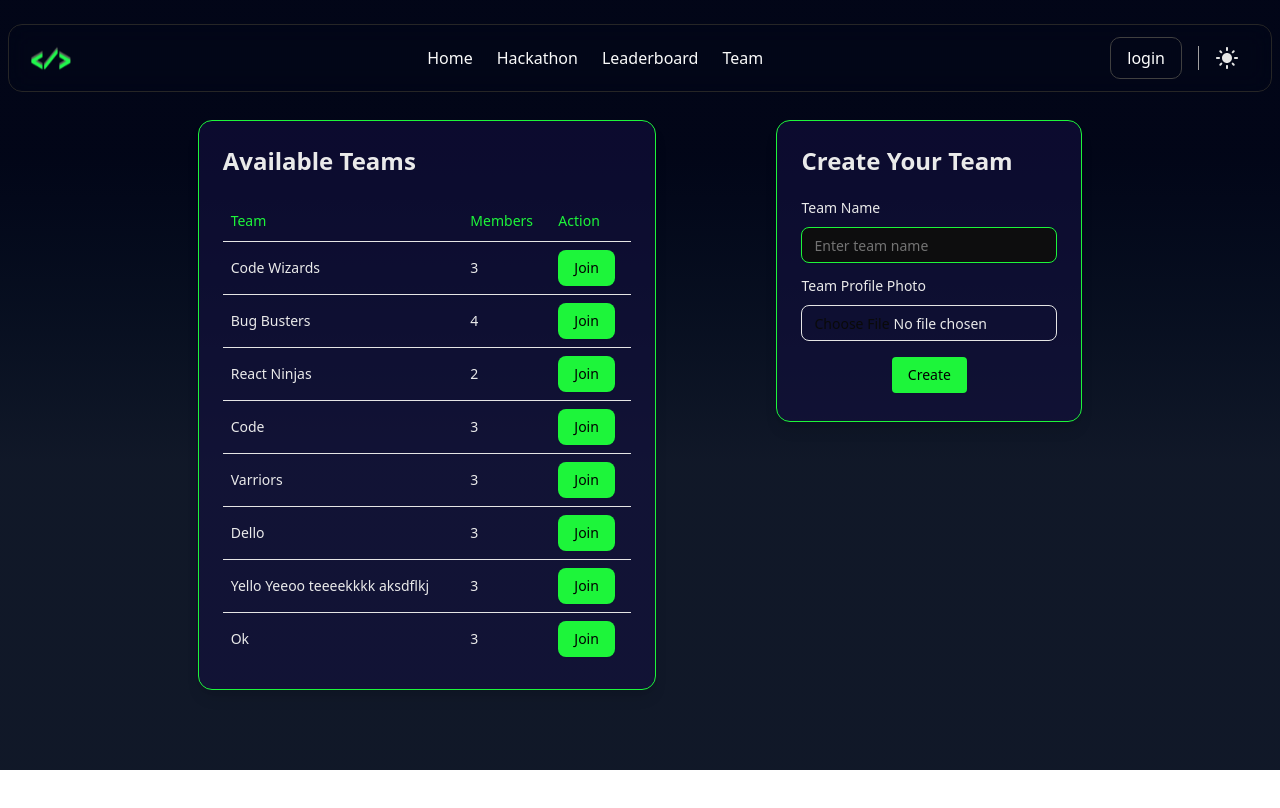
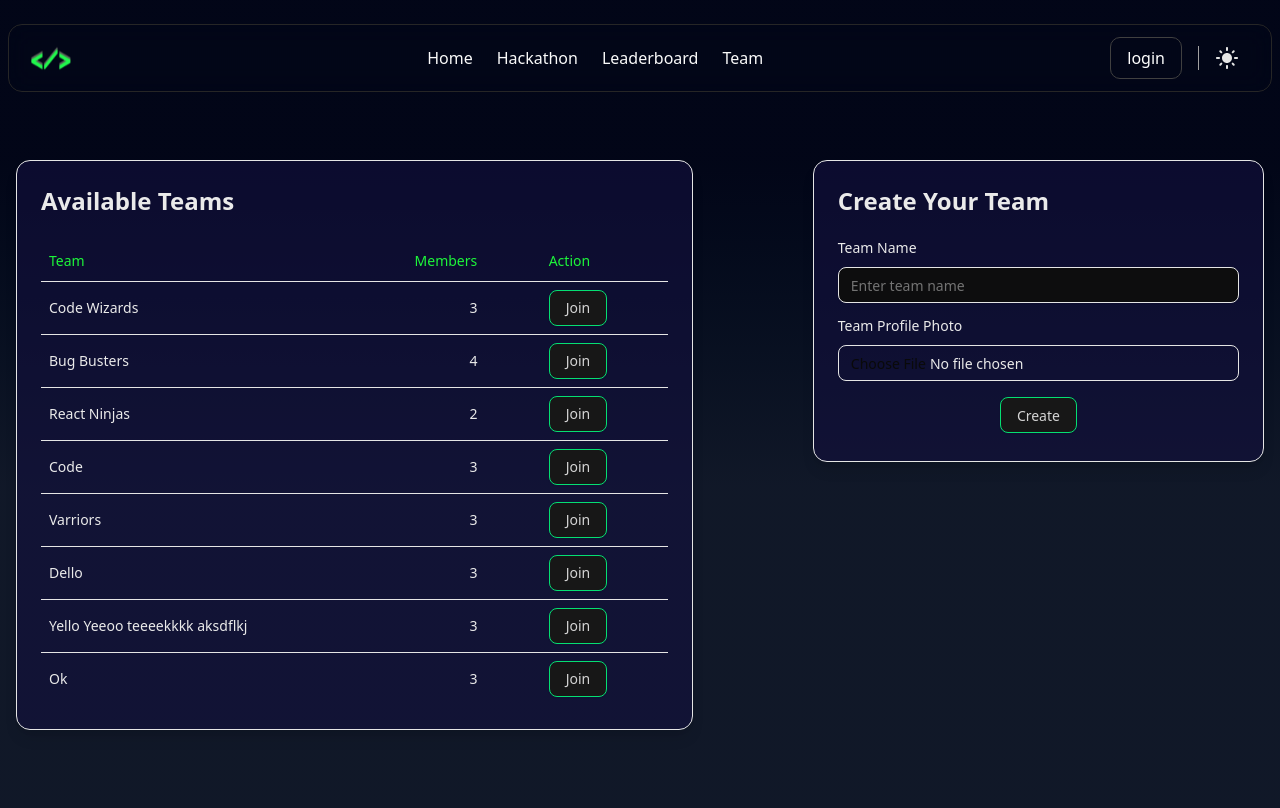
Before and after one commit to One-Project-One-Week/DevLeague-Frontend, a Next.js app in the folder devleague/: page /team in a window 1280 px wide. Built offline with nearby package versions, Linux system fonts and the light colour scheme.

Commit message:
Update team columns styles, padding error, hover

```diff
--- a/devleague/app/(root)/team/page.jsx
+++ b/devleague/app/(root)/team/page.jsx
@@ -77,8 +77,7 @@ export default function TeamPage() {
   }
 
   return (
-    <section className="max-w-7xl mx-auto px-4 flex flex-col p-20">
-      <div className="max-w-7xl mx-auto px-4 mt-10">
+    <section className="max-w-7xl mx-auto px-4 flex flex-col pt-40 pb-20">
       <div className="flex flex-col lg:flex-row gap-30">
         {/* Left Column */}
         <motion.div
@@ -87,7 +86,7 @@ export default function TeamPage() {
           initial={{ opacity: 0, x: -100 }}
           transition={{ duration: 1 }}
         >
-            <motion.div className="rounded-xl p-6 shadow-lg border border-[#1DF53A] bg-[#130F3F]/60">
+          <motion.div className="rounded-xl p-6 shadow-lg border bg-[#130F3F]/60">
             <h3 className="text-2xl font-semibold text-[#EAEAEA] mb-6">
               Available Teams
             </h3>
@@ -105,12 +104,14 @@ export default function TeamPage() {
                 {mockTeams.map((team, idx) => (
                   <TableRow key={team.id}>
                     <TableCell>{team.name}</TableCell>
-                      <TableCell>{team.members}</TableCell>
+                    <TableCell className="text-center">
+                      {team.members}
+                    </TableCell>
                     {!hasTeam && (
                       <TableCell>
                         <AlertDialog>
                           <AlertDialogTrigger asChild>
-                              <Button className="bg-[#1DF53A] text-black hover:bg-[#17c72f]">
+                            <Button className="text-sm text-neutral-300 border border-green-400 hover:bg-[#17c72f]">
                               Join
                             </Button>
                           </AlertDialogTrigger>
@@ -144,7 +145,7 @@ export default function TeamPage() {
           initial={{ opacity: 0, x: 100 }}
           transition={{ duration: 1 }}
         >
-            <motion.div className="rounded-xl p-6 shadow-lg border border-[#1DF53A] bg-[#130F3F]/60">
+          <motion.div className="rounded-xl p-6 shadow-lg border bg-[#130F3F]/60">
             {!hasTeam ? (
               <>
                 <h3 className="text-2xl font-semibold text-[#EAEAEA] mb-6">
@@ -155,7 +156,7 @@ export default function TeamPage() {
                   <div>
                     <Label className="text-[#EAEAEA] mb-3">Team Name</Label>
                     <Input
-                        className="bg-[#0D0D0E] border-[#1DF53A] text-[#EAEAEA] placeholder:text-neutral-500 mb-4"
+                      className="bg-[#0D0D0E]  text-[#EAEAEA] placeholder:text-neutral-500 mb-4"
                       placeholder="Enter team name"
                       value={teamName}
                       onChange={(e) => setTeamName(e.target.value)}
@@ -185,7 +186,7 @@ export default function TeamPage() {
                   )}
 
                   <Button
-                      className="mx-auto block px-4 py-2 rounded bg-[#1DF53A] text-black hover:bg-[#17c72f] mb-1"
+                    className="mx-auto block px-4 py-2text-sm text-neutral-300 border border-green-400 hover:bg-[#17c72f] mb-1"
                     onClick={handleTeamCreate}
                   >
                     Create
@@ -233,7 +234,6 @@ export default function TeamPage() {
           </motion.div>
         </motion.div>
       </div>
-      </div>
     </section>
   )
 }
```
Lines whose indentation alone changed are shown as unchanged.
